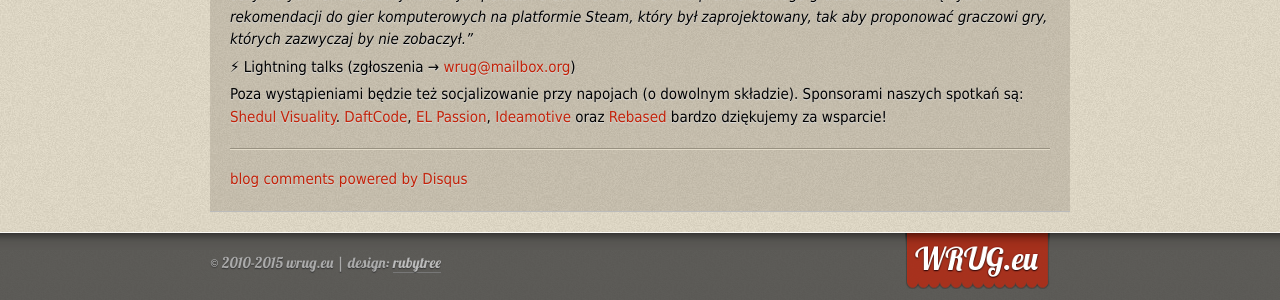
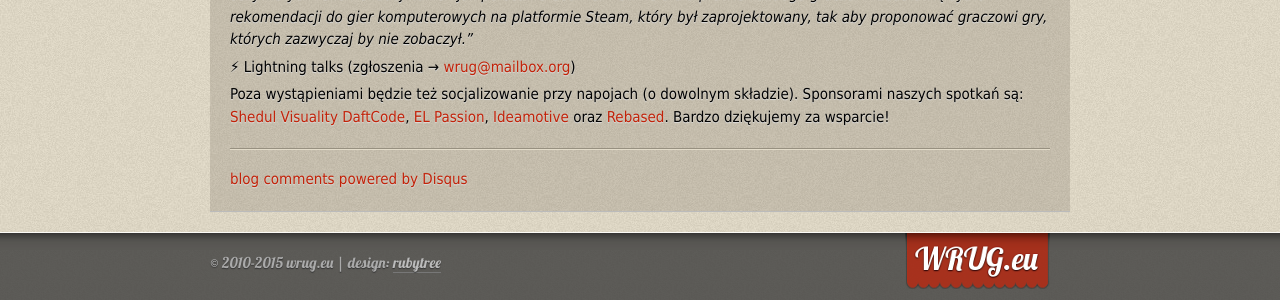
Before and after one commit to wrug/wrug.eu, a Jekyll site: the page built from _posts/2018-12-08-spotkanie-grudniowe.md, in a window 1280 px wide. Shown: the part 531-831 px from the top of the page. Built offline with Jekyll 4.4.1, drawn with Linux system fonts in a browser that asks for light colours; comment, search, counter and statistics services are not loaded.

```diff
--- a/_posts/2018-12-08-spotkanie-grudniowe.md
+++ b/_posts/2018-12-08-spotkanie-grudniowe.md
@@ -4,7 +4,7 @@ title: Świąteczny WRUG o konferencjach i rekomendacjach
 ---
 
 W **środę, 19 grudnia**, zapraszamy na pierwsze i troszkę spóźnione w tym sezonie
-spotkanie WRUG, w nowym miejscu - [HubHub](http://panstwomiasto.pl),
+spotkanie WRUG, w nowym miejscu - [HubHub](https://www.hubhub.com/pl/warszawa-postepu14/),
 lecz o starej godzinie - **18:30**.
 
 🔊 Katarzyna Turbiasz-Bugała: _Po co na konferencję (gdy networking nie bawi)?_
@@ -24,9 +24,9 @@ tak aby proponować graczowi gry, których zazwyczaj by nie zobaczył."_
 Poza wystąpieniami będzie też socjalizowanie przy napojach (o dowolnym składzie).
 Sponsorami naszych spotkań są:
 [Shedul](https://www.shedul.com/)
-[Visuality](http://www.visuality.pl/).
+[Visuality](http://www.visuality.pl/)
 [DaftCode](https://daftcode.pl/),
 [EL Passion](https://www.elpassion.com/),
 [Ideamotive](https://ideamotive.co/) oraz
-[Rebased](https://rebased.pl/)
-bardzo dziękujemy za wsparcie!
+[Rebased](https://rebased.pl/).
+Bardzo dziękujemy za wsparcie!
```
